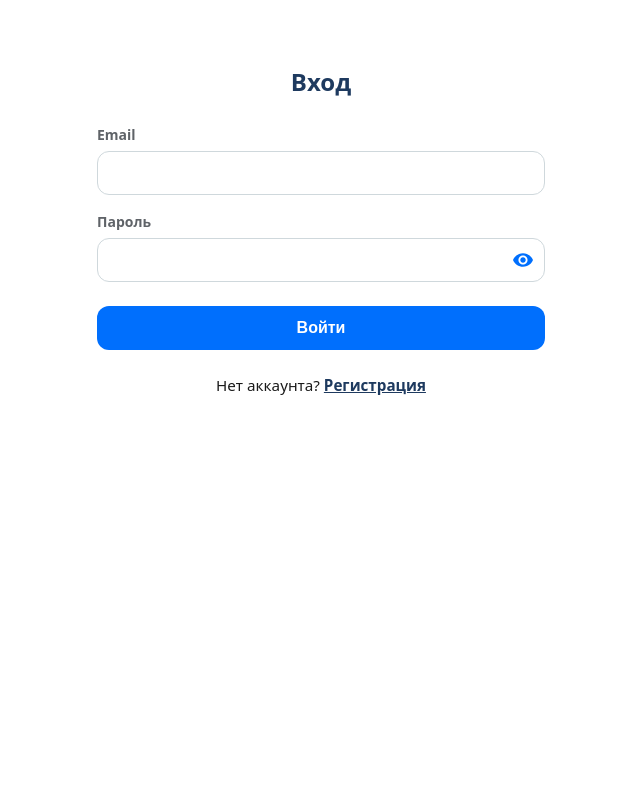
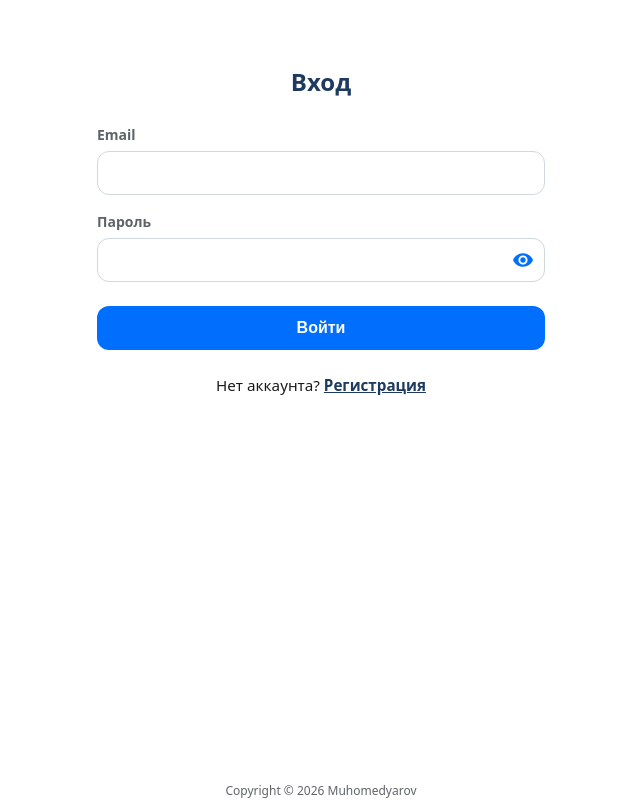
Before and after one commit to Madmaxim22/duty-schedule-frontend, a React (Vite) app: page /login in a window 1280 px wide. Shown: the whole page, without its empty margins (319-959 px from the left). Built offline with nearby package versions, Linux system fonts and the light colour scheme; no server answers.

Commit message:
Update AppLayout and CSS for app-shell: add footer with copyright notice, enhance layout with flexbox for better structure and spacing.

```diff
--- a/src/app/AppLayout.tsx
+++ b/src/app/AppLayout.tsx
@@ -6,6 +6,9 @@ export function AppLayout() {
       <main className="app-shell__main">
         <Outlet />
       </main>
+      <footer className="app-shell__footer">
+        Copyright © 2026 Muhomedyarov
+      </footer>
     </div>
   );
 }
--- a/src/index.css
+++ b/src/index.css
@@ -36,6 +36,8 @@ body {
 }
 
 .app-shell {
+  display: flex;
+  flex-direction: column;
   max-width: 480px;
   margin: 0 auto;
   min-height: 100dvh;
@@ -43,7 +45,16 @@ body {
 }
 
 .app-shell__main {
+  flex: 1;
   padding-bottom: 24px;
+}
+
+.app-shell__footer {
+  margin-top: auto;
+  padding-top: 16px;
+  text-align: center;
+  font-size: 0.75rem;
+  color: var(--color-muted);
 }
 
 .page-loading {
@@ -448,6 +459,11 @@ body {
   min-height: 0;
   overflow: hidden;
   padding-bottom: 0;
+}
+
+.app-shell:has(.home-page--list) .app-shell__footer {
+  flex-shrink: 0;
+  padding-top: 8px;
 }
 
 .home-page--list {
```
